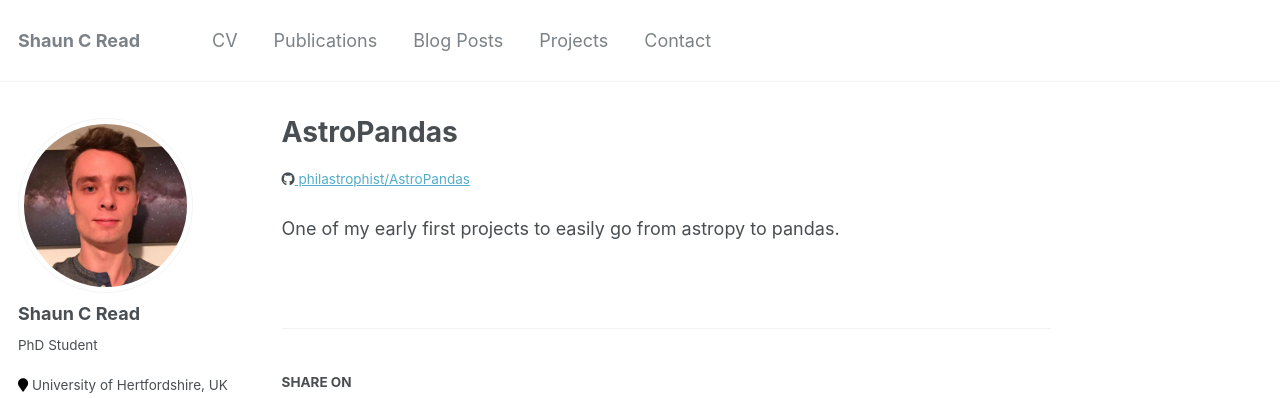
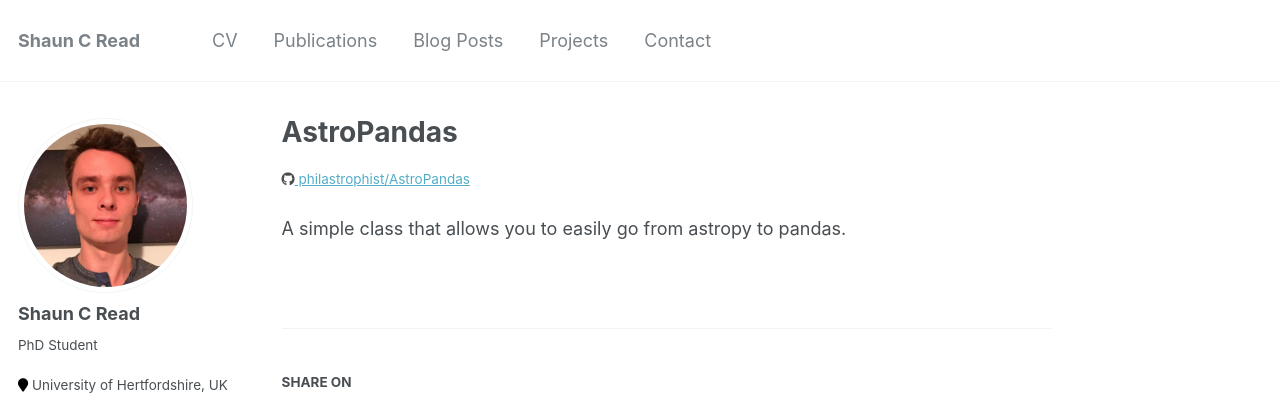
Before and after one commit to philastrophist/philastrophist.github.io, a Jekyll site: the page built from _projects/astropandas.md, in a window 1280 px wide. Shown: the top 398 px of the page. Built offline with Jekyll 4.4.1, drawn with Linux system fonts in a browser that asks for light colours; some web fonts are replaced; comment, search, counter and statistics services are not loaded.

```diff
--- a/_projects/astropandas.md
+++ b/_projects/astropandas.md
@@ -4,4 +4,4 @@ excerpt: "I really dislike astropy.Table"
 github: philastrophist/AstroPandas
 collection: projects
 ---
-One of my early first projects to easily go from astropy to pandas.
+A simple class that allows you to easily go from astropy to pandas.
```
Also changed, not shown: _projects/non-parametric-main-sequence.md (+1 -1 lines), 2 other files.
